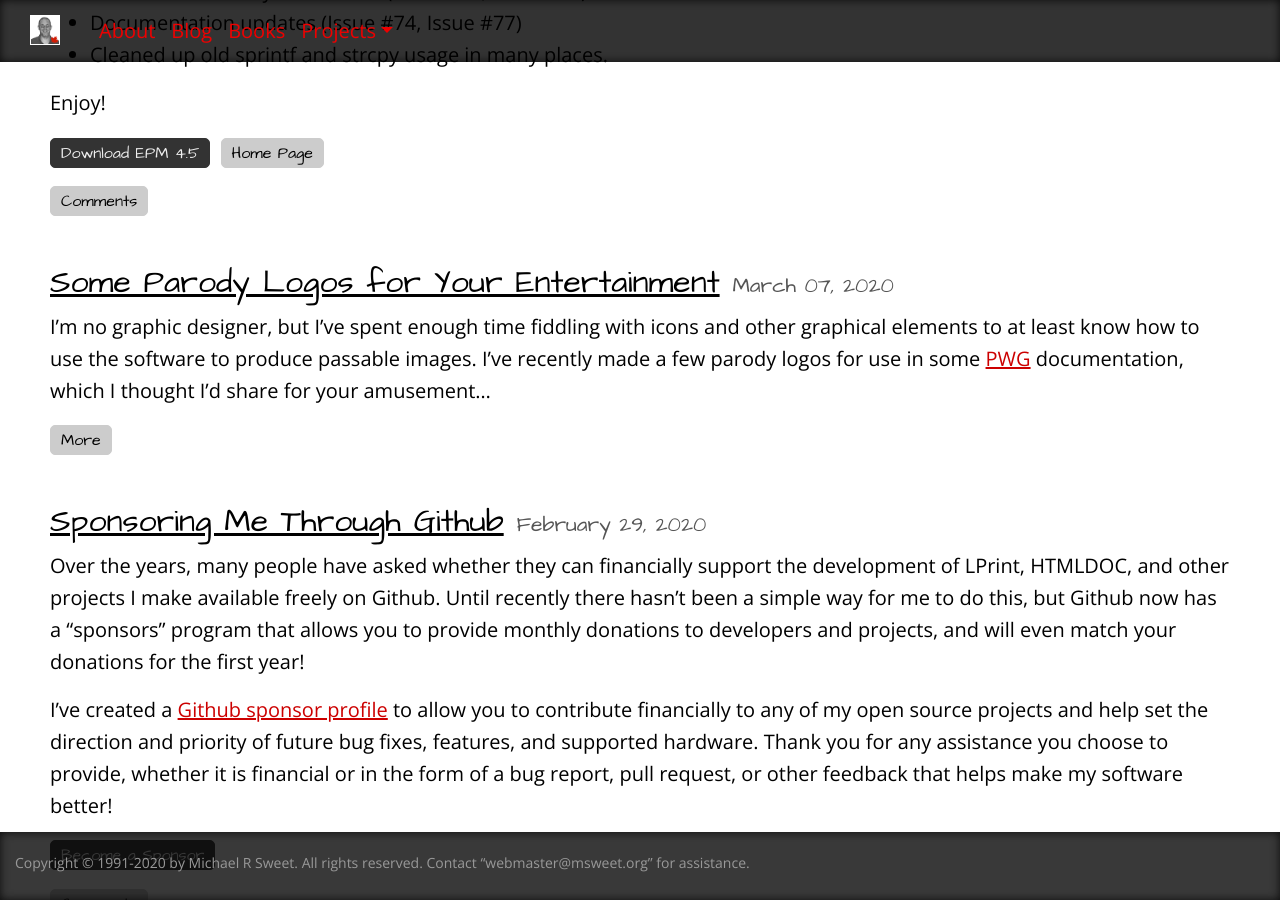
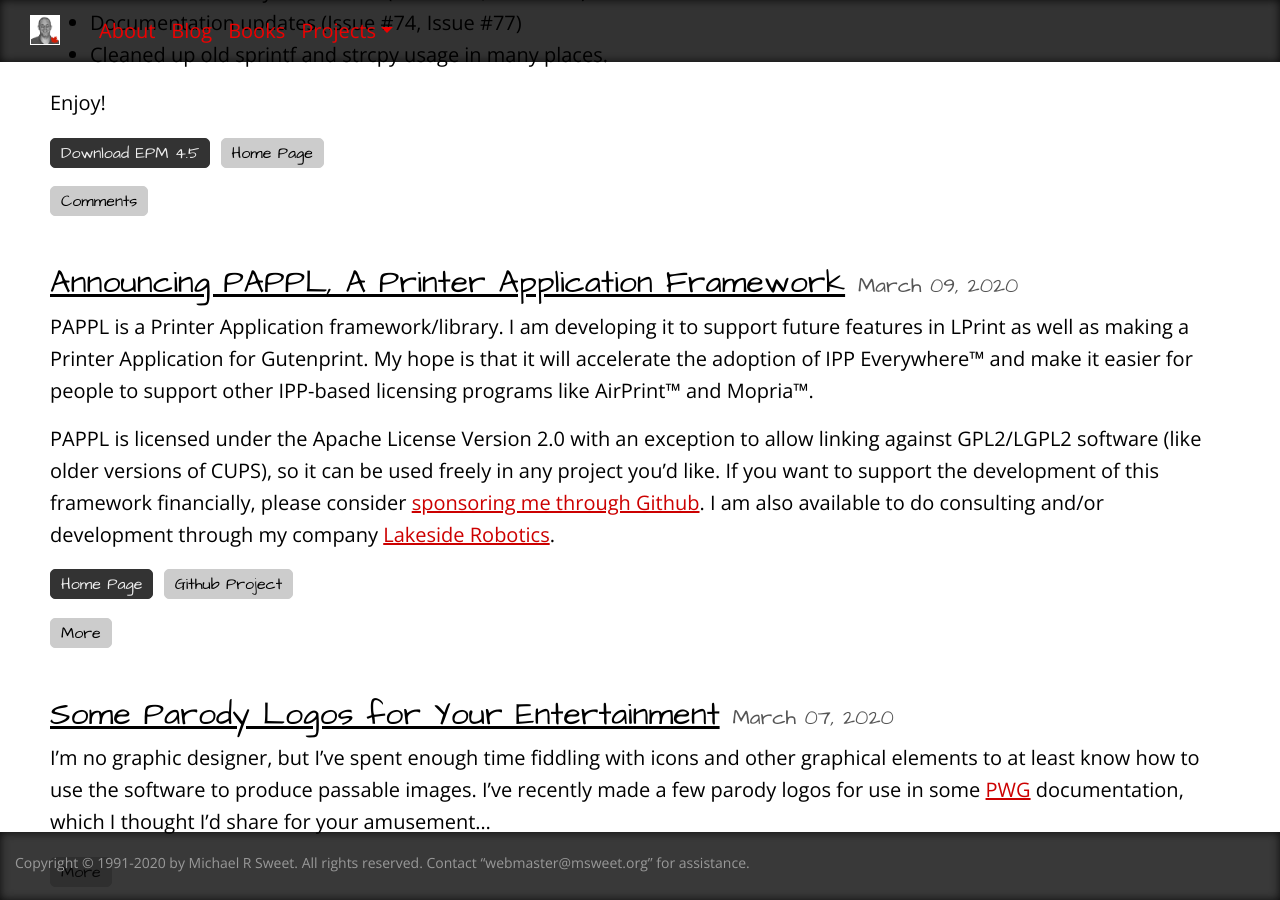
Before and after one commit to michaelrsweet/michaelrsweet.github.com, a Jekyll site: the page built from index.html, in a window 1280 px wide and 900 px high, scrolled down 478 px. Built offline with Jekyll 4.4.1, drawn with Linux system fonts in a browser that asks for light colours; some of the changed text lies outside the part shown.

Commit message:
Add initial PAPPL content.

```diff
--- a/_layouts/default.html
+++ b/_layouts/default.html
@@ -36,6 +36,7 @@
             <a class="dropdown-item" href="/mxml"><img src="/mxml/mxml-160.png" width="24" height="24"> Mini-XML</a>
             <a class="dropdown-item" href="/mmd"><img src="/mmd/mmd-160.png" width="24" height="24"> mmd</a>
             <a class="dropdown-item" href="/moauth"><img src="/moauth/moauth-160.png" width="24" height="24"> moauth</a>
+            <a class="dropdown-item" href="/pappl"><img src="/pappl/pappl-48.png" width="24" height="24"> PAPPL</a>
             <a class="dropdown-item" href="/rasterview"><img src="/rasterview/rasterview-160.png" width="24" height="24"> RasterView</a>
             <a class="dropdown-item" href="/zipc"><img src="/zipc/zipc-160.png" width="24" height="24"> zipc</a>
           </div></li>
--- a/_layouts/post.html
+++ b/_layouts/post.html
@@ -37,6 +37,7 @@
             <a class="dropdown-item" href="/mxml"><img src="/mxml/mxml-160.png" width="24" height="24"> Mini-XML</a>
             <a class="dropdown-item" href="/mmd"><img src="/mmd/mmd-160.png" width="24" height="24"> mmd</a>
             <a class="dropdown-item" href="/moauth"><img src="/moauth/moauth-160.png" width="24" height="24"> moauth</a>
+            <a class="dropdown-item" href="/pappl"><img src="/pappl/pappl-48.png" width="24" height="24"> PAPPL</a>
             <a class="dropdown-item" href="/rasterview"><img src="/rasterview/rasterview-160.png" width="24" height="24"> RasterView</a>
             <a class="dropdown-item" href="/zipc"><img src="/zipc/zipc-160.png" width="24" height="24"> zipc</a>
           </div></li>
--- a/_layouts/project-news.html
+++ b/_layouts/project-news.html
@@ -36,6 +36,7 @@
             <a class="dropdown-item" href="/mxml"><img src="/mxml/mxml-160.png" width="24" height="24"> Mini-XML</a>
             <a class="dropdown-item" href="/mmd"><img src="/mmd/mmd-160.png" width="24" height="24"> mmd</a>
             <a class="dropdown-item" href="/moauth"><img src="/moauth/moauth-160.png" width="24" height="24"> moauth</a>
+            <a class="dropdown-item" href="/pappl"><img src="/pappl/pappl-48.png" width="24" height="24"> PAPPL</a>
             <a class="dropdown-item" href="/rasterview"><img src="/rasterview/rasterview-160.png" width="24" height="24"> RasterView</a>
             <a class="dropdown-item" href="/zipc"><img src="/zipc/zipc-160.png" width="24" height="24"> zipc</a>
           </div></li>
@@ -56,7 +57,7 @@
                 {% if page.pdf_doc %}<a class="dropdown-item" href="{{page.pdf_doc}}">PDF</a>{% endif %}
               </div>
             </div>
-            <div class="btn-group"><a class="btn btn-normal" href="https://github.com/michaelrsweet/{{page.project}}/releases">Download {{page.project}}</a></div>
+            <div class="btn-group"><a class="btn btn-normal" href="https://github.com/michaelrsweet/{{page.project}}/releases">Download {{page.project_name}}</a></div>
             <div class="btn-group"><a class="btn btn-normal" href="https://github.com/michaelrsweet/{{page.project}}">Github Project <img src="/images/github.png" width="16" height="16" aria-hidden="true"></a></div>
             <div class="btn-group"><a class="btn btn-normal" href="https://github.com/michaelrsweet/{{page.project}}/issues">Issue Tracker</a></div>
           </div>
--- a/_layouts/project.html
+++ b/_layouts/project.html
@@ -36,6 +36,7 @@
             <a class="dropdown-item" href="/mxml"><img src="/mxml/mxml-160.png" width="24" height="24"> Mini-XML</a>
             <a class="dropdown-item" href="/mmd"><img src="/mmd/mmd-160.png" width="24" height="24"> mmd</a>
             <a class="dropdown-item" href="/moauth"><img src="/moauth/moauth-160.png" width="24" height="24"> moauth</a>
+            <a class="dropdown-item" href="/pappl"><img src="/pappl/pappl-48.png" width="24" height="24"> PAPPL</a>
             <a class="dropdown-item" href="/rasterview"><img src="/rasterview/rasterview-160.png" width="24" height="24"> RasterView</a>
             <a class="dropdown-item" href="/zipc"><img src="/zipc/zipc-160.png" width="24" height="24"> zipc</a>
           </div></li>
@@ -56,7 +57,7 @@
                 {% if page.pdf_doc %}<a class="dropdown-item" href="{{page.pdf_doc}}">PDF</a>{% endif %}
               </div>
             </div>
-            <div class="btn-group"><a class="btn btn-normal" href="https://github.com/michaelrsweet/{{page.project}}/releases">Download {{page.project}}</a></div>
+            <div class="btn-group"><a class="btn btn-normal" href="https://github.com/michaelrsweet/{{page.project}}/releases">Download {{page.project_name}}</a></div>
             <div class="btn-group"><a class="btn btn-normal" href="https://github.com/michaelrsweet/{{page.project}}">Github Project <img src="/images/github.png" width="16" height="16" aria-hidden="true"></a></div>
             <div class="btn-group"><a class="btn btn-normal" href="https://github.com/michaelrsweet/{{page.project}}/issues">Issue Tracker</a></div>
           </div>
--- a/_layouts/simple.html
+++ b/_layouts/simple.html
@@ -36,6 +36,7 @@
             <a class="dropdown-item" href="/mxml"><img src="/mxml/mxml-160.png" width="24" height="24"> Mini-XML</a>
             <a class="dropdown-item" href="/mmd"><img src="/mmd/mmd-160.png" width="24" height="24"> mmd</a>
             <a class="dropdown-item" href="/moauth"><img src="/moauth/moauth-160.png" width="24" height="24"> moauth</a>
+            <a class="dropdown-item" href="/pappl"><img src="/pappl/pappl-48.png" width="24" height="24"> PAPPL</a>
             <a class="dropdown-item" href="/rasterview"><img src="/rasterview/rasterview-160.png" width="24" height="24"> RasterView</a>
             <a class="dropdown-item" href="/zipc"><img src="/zipc/zipc-160.png" width="24" height="24"> zipc</a>
           </div></li>
--- /dev/null
+++ b/_posts/2020-03-09-announcing-pappl.md
@@ -0,0 +1,162 @@
+---
+title: Announcing PAPPL, A Printer Application Framework
+category: pappl
+layout: post
+permalink: /blog/:year-:month-:day-:title.html
+excerpt_separator: <!--more-->
+comments: true
+commentform: true
+---
+
+PAPPL is a Printer Application framework/library.  I am developing it to support
+future features in LPrint as well as making a Printer Application for
+Gutenprint.  My hope is that it will accelerate the adoption of IPP Everywhere™
+and make it easier for people to support other IPP-based licensing programs like
+AirPrint™ and Mopria™.
+
+PAPPL is licensed under the Apache License Version 2.0 with an exception
+to allow linking against GPL2/LGPL2 software (like older versions of CUPS),
+so it can be used freely in any project you'd like.  If you want to support
+the development of this framework financially, please consider
+[sponsoring me through Github](https://github.com/sponsors/michaelrsweet).
+I am also available to do consulting and/or development through my company
+[Lakeside Robotics](https://www.lakesiderobotics.ca).
+
+<a class="btn btn-primary" href="/pappl/index.html">Home Page</a>
+<a class="btn btn-default" href="https://github.com/michaelrsweet/pappl">Github Project</a>
+
+<!--more-->
+
+Overview
+--------
+
+PAPPL is a simple C library for writing Printer Applications using existing
+drivers or accounting solutions.  I'll include tutorials for transitioning
+CUPS driver code (using the `rastertopcl` driver from CUPS) to a Printer
+Application, and future versions of LPrint and Gutenprint will use it as well.
+
+PAPPL embeds a multi-threaded IPP server and provides callbacks for a
+variety of events that allows a GUI or command-line application to interact
+with both the local user that is running the Printer Application and any
+network clients that are submitting print jobs, querying printer status and
+capabilities, and so forth.
+
+PAPPL requires a POSIX-compliant host operating system such as Linux®, macOS®,
+QNX®, or VxWorks®.  It also requires the following support libraries:
+
+- CUPS 2.2 or later for the CUPS libraries (libcups2/libcupsimage2)
+- GNU TLS 2.8 or later (except on macOS) for TLS support
+- JPEGLIB 9 or later for JPEG image support
+- LIBPNG 1.6 or later for PNG image support
+- ZLIB 1.1 or later for compression support
+
+Most development happens on a Mac, with testing on various Linux distributions
+and a [Raspberry Pi Zero W](https://www.raspberrypi.org/products/raspberry-pi-zero-w/)
+to ensure that memory and CPU requirements remain low.
+
+
+IPP Server
+----------
+
+PAPPL fully implements the
+[IPP Everywhere™](https://ftp.pwg.org/pub/pwg/candidates/cs-ippeve10-20130128-5100.14.pdf)
+specification and passes the
+[IPP Everywhere™ Printer Self-Certification Manual](https://ftp.pwg.org/pub/pwg/candidates/cs-ippeveselfcert10-20160219-5100.20.pdf)
+tests.  PAPPL also implements several IPP extensions used for IPP-based
+licensing programs to simplify certification, including the CUPS "marker-xxx"
+attributes, the Get-Printer-Attributes operation using the resource path "/",
+and the CUPS-Get-Printers operation.
+
+When configured to support multiple printers, PAPPL implements a subset of the
+[IPP System Service v1.0](https://ftp.pwg.org/pub/pwg/candidates/cs-ippsystem10-20191122-5100.22.pdf)
+specification to allow creation, deletion, and enumeration of printers.
+
+
+DNS-SD Discovery
+----------------
+
+PAPPL takes care of registration of DNS-SD (Bonjour) services for each printer,
+including the required sub-type, "flagship" LPD registrations, and recommended
+naming and renaming behavior.  Drivers can provide a serial number suffix like
+"[42ACBD]" to use when more than one printer on the network is using the same
+name, rather than just adding an increasing number to the end
+("Example Printer", "Example Printer 2", "Example Printer 3", etc.) that isn't
+very descriptive.
+
+
+File Formats
+------------
+
+PAPPL supports JPEG, PNG, PWG Raster, and Apple Raster documents in all of the
+standard color spaces and bit depths.  JPEG images are scaled to the destination
+media size and print resolution using bilinear interpolation, while PNG images
+are scaled using a nearest-neighbor algorithm to preserve edge detail in bar
+codes and other non-photographic content.  PWG Raster and Apple Raster documents
+are not scaled as they are normally sent at the proper resolution and size by
+the print client.
+
+PAPPL also allows drivers to advertise support for other "raw" formats that are
+directly supported by the printer.
+
+> I am investigating options for PDF printing support in a future version of
+> PAPPL.  This work is being tracked via
+> [Issue #3](https://github.com/michaelrsweet/pappl/issues/3) in the Github
+> project.
+
+
+Driver Interface
+----------------
+
+PAPPL provides a simple driver interface for raster printing, and developers of
+CUPS Raster drivers will readily adapt to it.  Drivers provide configuration
+and capability information to PAPPL, and PAPPL then calls the driver to start
+a job, start a page, output lines of graphics, end a page, and finally end a
+job during the processing of a print job.
+
+The driver interface supports 1-bit grayscale (clustered-dot or dispersed-dot)
+and 1-bit bi-level (threshold) dithering using a 16x16 matrix.  This is
+sufficient to support most B&W printing needs.  Continuous tone printing is
+supported using 8-bit and 16-bit per component sGray, sRGB, AdobeRGB, or
+DeviceN (K, RGB, CMYK, etc.) raster data.
+
+Drivers can also specify "raw" formats that the printer accepts directly - this
+is most useful for printers that support industry standard formats such as FGL,
+PCL, or ZPL which are produced directly by common applications - shipping and
+billing automation often falls into this category.  "Raw" files are submitted to
+the driver using a "print file" interface, allowing the driver to add any
+printer-specific commands that are needed to successfully print them.
+
+Aside from printing functionality, drivers can also provide up-to-date status
+and configuration information by querying the printer when requested by the
+embedded server.  This is an improvement over the CUPS command file interface
+and allows a PAPPL-based driver to provide details such as updated media
+information.
+
+Drivers can also provide printer identification - usually a sound or a light on
+the printer - that is used when multiple printers are present and the user needs
+to know which printer they are using.
+
+
+
+Embedded Web Interface
+----------------------
+
+The embedded server can also provide a web interface to the Printer Application,
+and PAPPL includes a standard web interface that can be customized and/or
+overridden.  Aside from the usual status monitoring functionality, the web
+interface can be configured to allow remote users (with proper authentication)
+to:
+
+- Create and delete printers,
+- Set the printer location and DNS-SD name,
+- Configure the loaded media,
+- Configure remote access accounts,
+- Update the TLS certificates used by the server, and/or
+- Request software/firmware updates.
+
+You can also add custom pages and content using callbacks, static data, or
+external files or directories.
+
+> Note: An embedded web interface is required for IPP Everywhere™ conformance.
+> The optional features allow a Printer Application to easily support the
+> functionality required for other IPP-based licensing programs.
--- /dev/null
+++ b/pappl/index.md
@@ -0,0 +1,34 @@
+---
+title: PAPPL
+subtitle: Printer Application Framework
+author: Michael R Sweet
+copyright: Copyright © 2019-2020 by Michael R Sweet
+project: pappl
+project_name: PAPPL
+logo: pappl-160.png
+epub_doc: pappl.epub
+html_doc: pappl.html
+layout: project-news
+---
+
+The Printer Application Framework project provides a common framework for
+CUPS Printer Applications.
+
+
+What is a Printer Application?
+------------------------------
+
+A Printer Application is a network service that emulates an IPP Printer that
+supports the IPP Everywhere™ standard and is compatible with AirPrint™.
+
+
+Legal Stuff
+-----------
+
+PAPPL is Copyright © 2019-2020 by Michael R Sweet.
+
+This software is licensed under the Apache License Version 2.0 with an exception
+to allow linking against GPL2/LGPL2 software (like older versions of CUPS).  See
+the files "LICENSE" and "NOTICE" for more information.
+
+This software is based loosely on the "ippeveprinter.c" code from CUPS.
```
Also changed, not shown: pappl/pappl-160.png (added), pappl/pappl-48.png (added).
